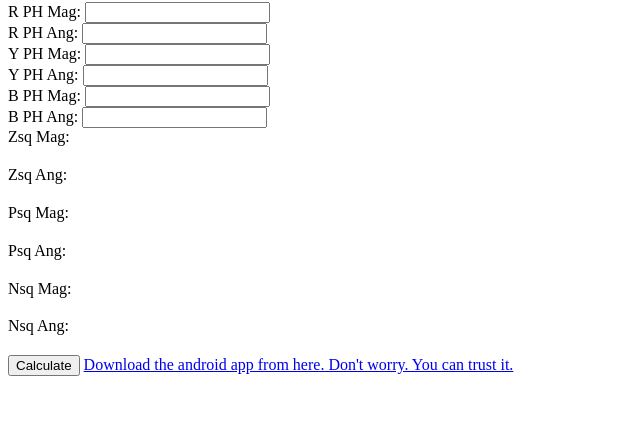
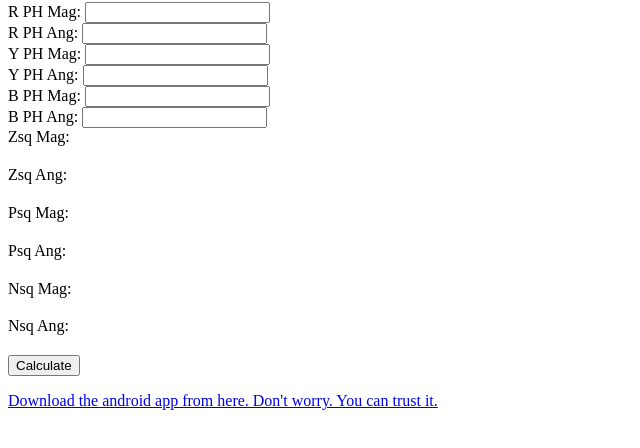
Before and after one commit to abhinandan634/seqcompcalc, a plain HTML site: page index.html in a window 1280 px wide. Shown: the part 78-526 px from the top of the page, without its empty margins (0-640 px from the left). Drawn offline with Linux system fonts and the light colour scheme.

Commit message:
Update index.html

```diff
--- a/index.html
+++ b/index.html
@@ -109,6 +109,6 @@ Psq Ang: <h2 id="psqa"></h2>
 Nsq Mag: <h2 id="nsqm"></h2>
 Nsq Ang: <h2 id="nsqa"></h2>
 <button onclick="fun()">Calculate</button>
- <a href="https://drive.google.com/file/d/1Lw4BdHii4VMUi4ooDT3SbV4GZujXnk2i/view?usp=sharing">Download the android app from here. Don't worry. You can trust it.</a>
+<p><a href="https://drive.google.com/file/d/1Lw4BdHii4VMUi4ooDT3SbV4GZujXnk2i/view?usp=sharing">Download the android app from here. Don't worry. You can trust it.</a></p>
 </body>
 </html>
```
